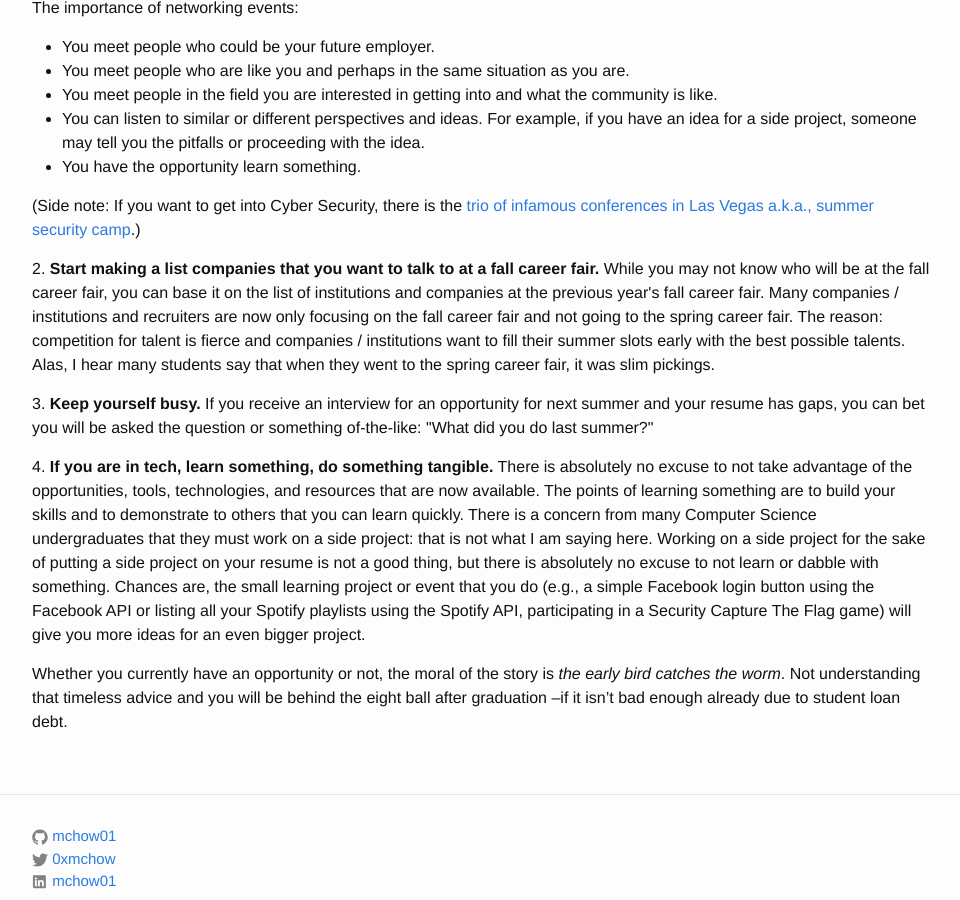
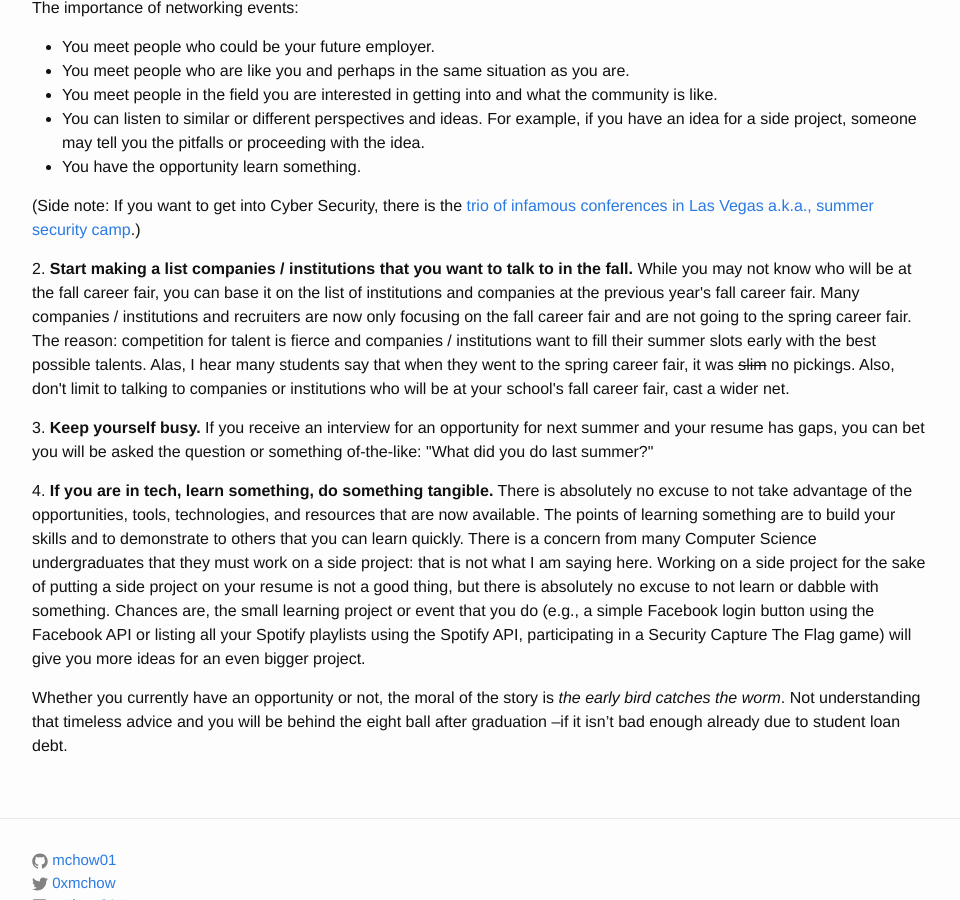
Before and after one commit to mchow01/mchow01.github.io, a Jekyll site: the page built from _posts/2017-06-21-prepare-for-next-summer.md, in a window 1280 px wide and 900 px high, scrolled down 1065 px. Shown: the whole window, without its empty margins (158-1118 px from the left). Built offline with Jekyll 4.4.1, drawn with Linux system fonts in a browser that asks for light colours.

Commit message:
Minor edits to career post from summer 2017

```diff
--- a/_posts/2017-06-21-prepare-for-next-summer.md
+++ b/_posts/2017-06-21-prepare-for-next-summer.md
@@ -31,7 +31,7 @@
 
 (Side note: If you want to get into Cyber Security, there is the [trio of infamous conferences in Las Vegas a.k.a., summer security camp](/security/2015/07/19/security-summer-camp.html).)
 
-<p>2. <strong>Start making a list companies that you want to talk to at a fall career fair.</strong>  While you may not know who will be at the fall career fair, you can base it on the list of institutions and companies at the previous year's fall career fair.  Many companies / institutions and recruiters are now only focusing on the fall career fair and not going to the spring career fair.  The reason: competition for talent is fierce and companies / institutions want to fill their summer slots early with the best possible talents.  Alas, I hear many students say that when they went to the spring career fair, it was slim pickings.</p>
+<p>2. <strong>Start making a list companies / institutions that you want to talk to in the fall.</strong> While you may not know who will be at the fall career fair, you can base it on the list of institutions and companies at the previous year's fall career fair.  Many companies / institutions and recruiters are now only focusing on the fall career fair and are not going to the spring career fair.  The reason: competition for talent is fierce and companies / institutions want to fill their summer slots early with the best possible talents.  Alas, I hear many students say that when they went to the spring career fair, it was <strike>slim</strike> no pickings.  Also, don't limit to talking to companies or institutions who will be at your school's fall career fair, cast a wider net.</p>
 
 <p>3. <strong>Keep yourself busy.</strong>  If you receive an interview for an opportunity for next summer and your resume has gaps, you can bet you will be asked the question or something of-the-like: "What did you do last summer?"</p>
 
```
